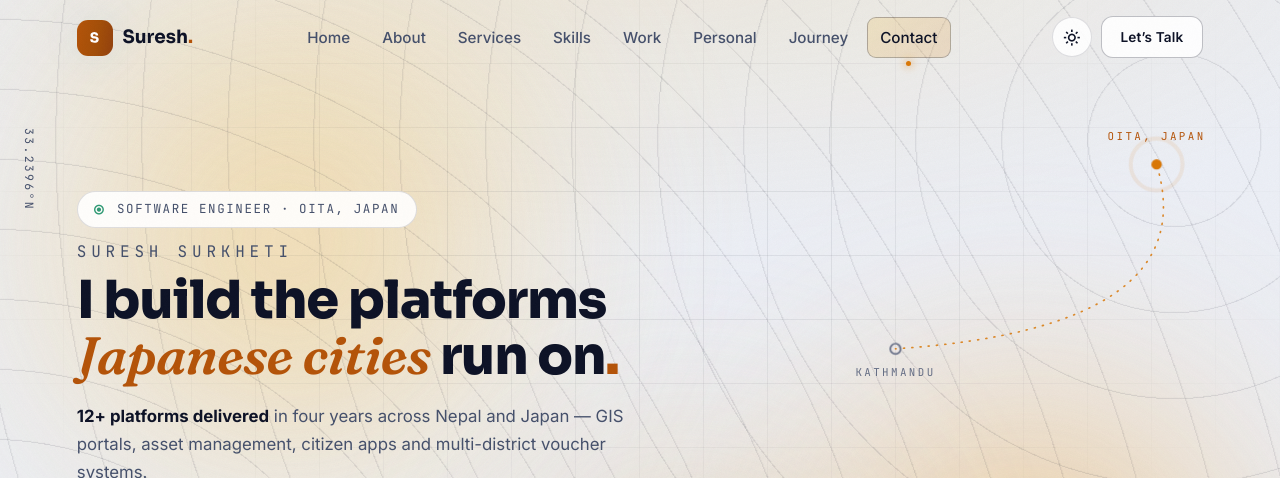
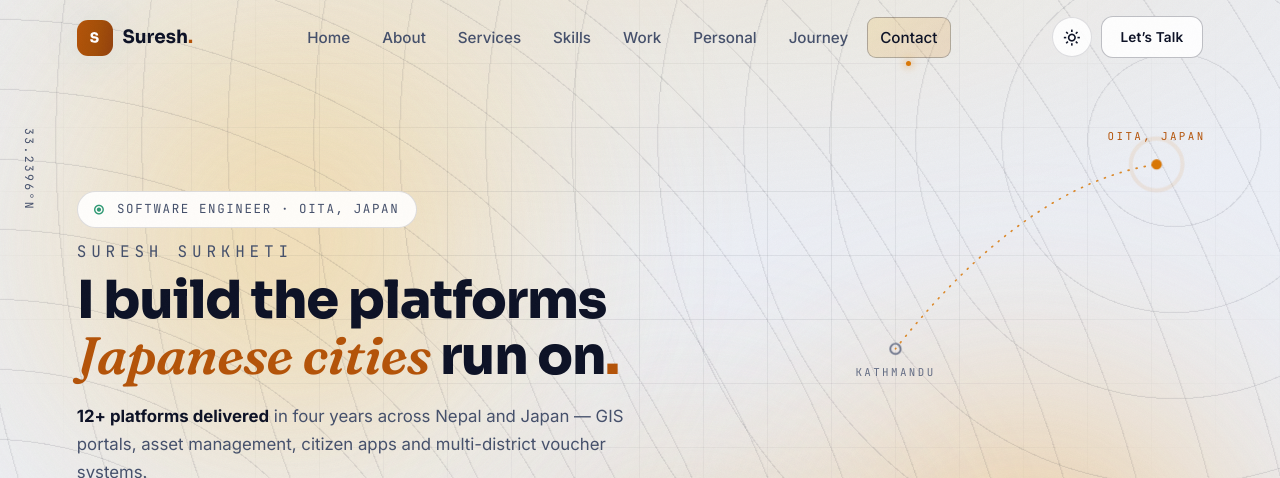
Before and after one commit to SureshSurkheti/portfolio, a website: page index.html in a window 1280 px wide. Shown: the top 478 px of the page. Drawn offline with Linux system fonts and the light colour scheme; no server answers.

Commit message:
modify in mapping

```diff
--- a/index.html
+++ b/index.html
@@ -160,10 +160,14 @@
   <svg class="home__map" viewBox="0 0 420 320" aria-hidden="true" focusable="false">
     <defs>
       <mask id="mapDraw">
-        <path class="home__map-drawmask" d="M96 244 Q 396 224 348 66" pathLength="1"/>
+        <path class="home__map-drawmask" d="M96 244 Q 222 85 348 66" pathLength="1"/>
       </mask>
     </defs>
-    <path class="home__map-path" mask="url(#mapDraw)" d="M96 244 Q 396 224 348 66"/>
+    <!-- Control (222,85) bows the arc north of the straight chord, the way a real
+         great circle between two northern-hemisphere cities runs. The old control
+         (396,224) sat right of the endpoint, so the line sagged south, overshot
+         Oita and hooked back. Keep this d in sync with the mask path above. -->
+    <path class="home__map-path" mask="url(#mapDraw)" d="M96 244 Q 222 85 348 66"/>
     <circle class="home__map-from" cx="96" cy="244" r="5"/>
     <circle class="home__map-ring" cx="348" cy="66" r="9"/>
     <circle class="home__map-to" cx="348" cy="66" r="5"/>
```
